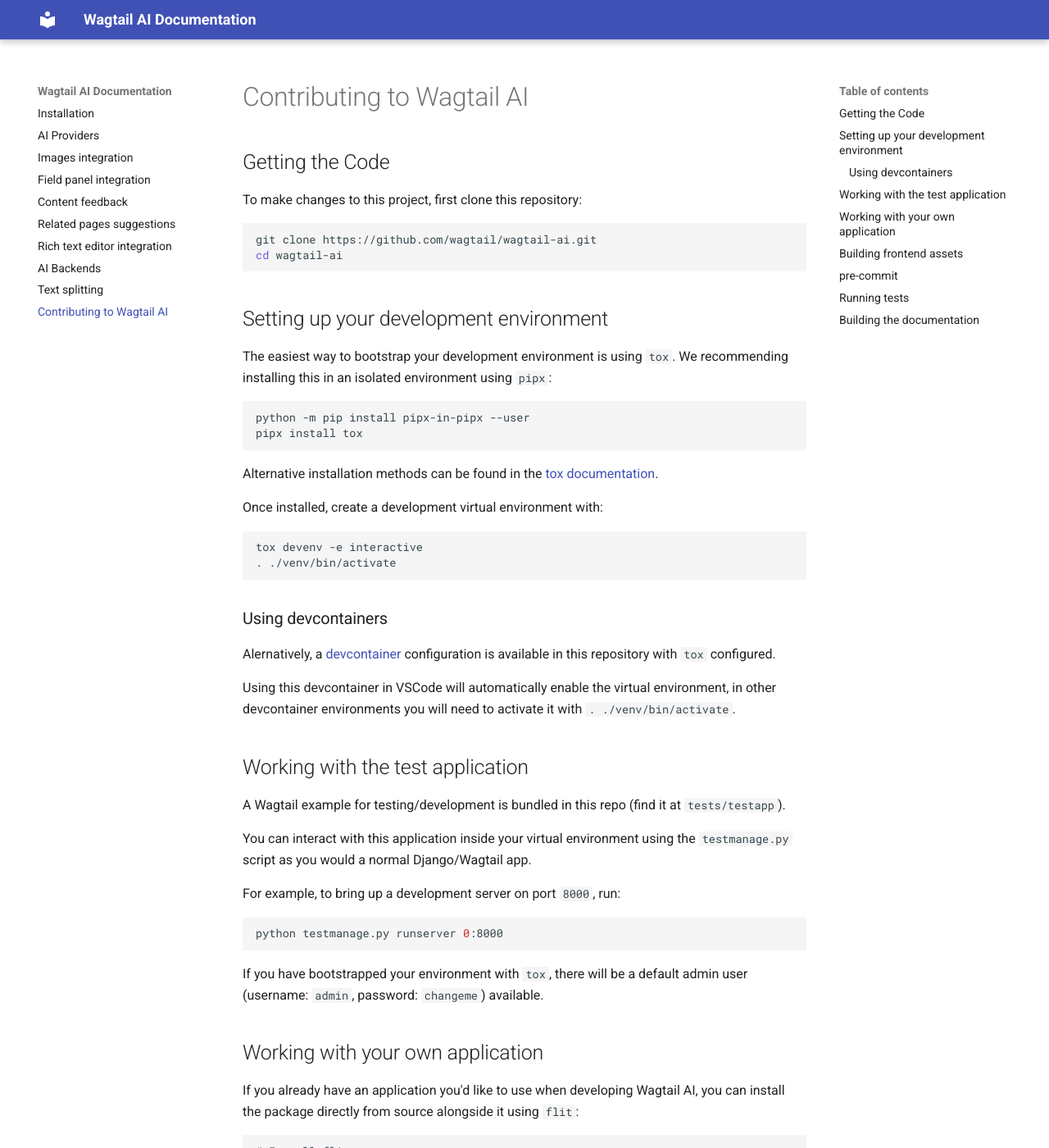
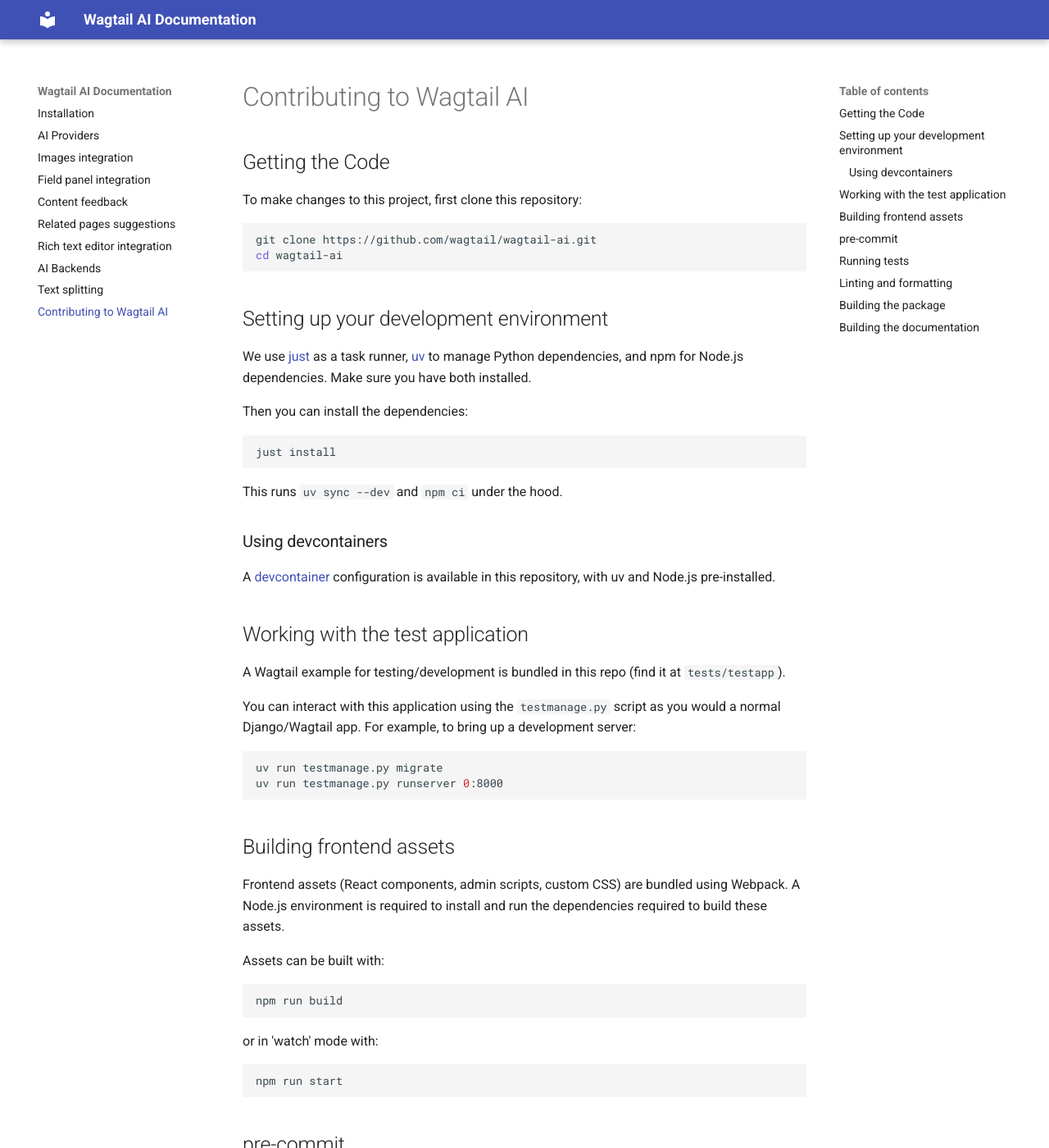
Before and after one commit to wagtail/wagtail-ai, an MkDocs documentation site: the page built from docs/contributing.md, in a window 1280 px wide and 1400 px high. Shown: the whole window at 82% size. Built offline with MkDocs 1.6.1 and Material for MkDocs 9.7.7, drawn with Linux system fonts in a browser that asks for light colours; some of the changed text lies outside the part shown.

Commit message:
Add AGENTS.md, update contributing docs for uv/just workflow
- Create AGENTS.md with project structure, key commands, linting/typechecking
- Update CONTRIBUTING.md to be concise and reference just commands
- Rewrite docs/contributing.md to use uv/just instead of tox/flit
- Add demo/migrate/runserver/shell commands to justfile

````diff
--- a/docs/contributing.md
+++ b/docs/contributing.md
@@ -11,67 +11,36 @@
 
 ## Setting up your development environment
 
-The easiest way to bootstrap your development environment is using `tox`. We recommending installing this in an isolated environment using `pipx`:
+We use [just](https://github.com/casey/just) as a task runner, [uv](https://docs.astral.sh/uv/) to manage Python dependencies, and npm for Node.js dependencies. Make sure you have both installed.
+
+Then you can install the dependencies:
 
 ```shell
-python -m pip install pipx-in-pipx --user
-pipx install tox
+just install
 ```
 
-Alternative installation methods can be found in the [tox documentation](https://tox.wiki/en/latest/installation.html).
-
-Once installed, create a development virtual environment with:
-
-```shell
-tox devenv -e interactive
-. ./venv/bin/activate
-```
+This runs `uv sync --dev` and `npm ci` under the hood.
 
 ### Using devcontainers
 
-Alernatively, a [devcontainer](https://containers.dev/) configuration is available in this repository with `tox` configured.
-
-Using this devcontainer in VSCode will automatically enable the virtual environment, in other devcontainer environments you will need to activate it with `. ./venv/bin/activate`.
+A [devcontainer](https://containers.dev/) configuration is available in this repository, with uv and Node.js pre-installed.
 
 ## Working with the test application
 
 A Wagtail example for testing/development is bundled in this repo (find it at `tests/testapp`).
 
-You can interact with this application inside your virtual environment using the `testmanage.py` script as you would a normal Django/Wagtail app.
-
-For example, to bring up a development server on port `8000`, run:
+You can interact with this application using the `testmanage.py` script as you would a normal Django/Wagtail app. For example, to bring up a development server:
 
 ```shell
-python testmanage.py runserver 0:8000
-```
-
-If you have bootstrapped your environment with `tox`, there will be a default admin user (username: `admin`, password: `changeme`) available.
-
-## Working with your own application
-
-If you already have an application you'd like to use when developing Wagtail AI, you can install the package directly from source alongside it using `flit`:
-
-```
-# Install flit
-python -m pip install flit
-# Change directory to where you have cloned the wagtail-ai repo
-cd wagtail-ai
-# Install the package using 'symlink' mode so you can change the code without having to reinstall it
-flit install -s
+uv run testmanage.py migrate
+uv run testmanage.py runserver 0:8000
 ```
 
 ## Building frontend assets
 
-Frontend assets (React components, admin scripts, custom CSS) are bundled using Webpack. A Node.js environment is required to install and run the dependencies required to build these assets. We recommend [`nvm`](https://github.com/nvm-sh/nvm#install--update-script) for installing and using Node.js locally:
+Frontend assets (React components, admin scripts, custom CSS) are bundled using Webpack. A Node.js environment is required to install and run the dependencies required to build these assets.
 
-```shell
-nvm install 20
-npm ci
-```
-
-If you are using the devcontainer, `node` and all relevant packages are already available.
-
-Assets can then be built with:
+Assets can be built with:
 
 ```shell
 npm run build
@@ -87,36 +56,70 @@
 
 This project uses [pre-commit](https://github.com/pre-commit/pre-commit) to help keep to coding standards by automatically checking your commits.
 
-If you are using the devcontainer, this is automatically configured. In other environments run:
-
 ```shell
-# go to the project directory
-cd wagtail-ai
 # initialize pre-commit
-pre-commit install
+uv run pre-commit install
 
 # Optional, run all checks once for this, then the checks will run only on the changed files
-git ls-files --others --cached --exclude-standard | xargs pre-commit run --files
+uv run pre-commit run --all-files
 ```
 
 ## Running tests
 
-You can run tests using `tox`:
+You can run tests with:
+
+```shell
+just test
+```
+
+To run tests with coverage:
+
+```shell
+just coverage
+```
+
+To test with the lowest supported dependency versions:
+
+```shell
+just test-lowest-deps
+```
+
+To test with the highest supported dependency versions:
+
+```shell
+just test-highest-deps
+```
+
+For the full test matrix across Python, Django, and Wagtail versions, use tox:
 
 ```shell
 tox
 ```
 
-or, you can run them for a specific environment `tox -e python3.11-django5.2-wagtail7.1` or specific test
-`tox -e python3.11-django5.2-wagtail7.1-sqlite wagtail-ai.tests.test_file.TestClass.test_method`
+or for a specific environment: `tox -e python3.11-django5.2-wagtail7.4-sqlite`
+
+## Linting and formatting
+
+```shell
+just lint    # Run all linters (Ruff, pre-commit, Prettier, Stylelint)
+just format  # Run all formatters (Ruff, Prettier)
+```
+
+## Building the package
+
+To build the package for distribution:
+
+```shell
+just build
+```
+
+This builds the frontend assets with Webpack, then builds the Python wheel and sdist with `uv build`.
 
 ## Building the documentation
 
-Documentation for this package is built using `mkdocs`. These are automatically built by ReadTheDocs when pushed to Github, but you can build them yourself locally by:
+Documentation for this package is built using `mkdocs`. These are automatically built by ReadTheDocs when pushed to GitHub, but you can build them locally:
 
+```shell
+uv sync --extra docs
+uv run mkdocs build
 ```
-# Installing the package with docs depdendencies
-pip install -e .[docs] -U
-# Build the docs
-mkdocs build
-```
````
Also changed, not shown: AGENTS.md (added, +48 -0 lines), CONTRIBUTING.md (+5 -14 lines), 1 other file.
